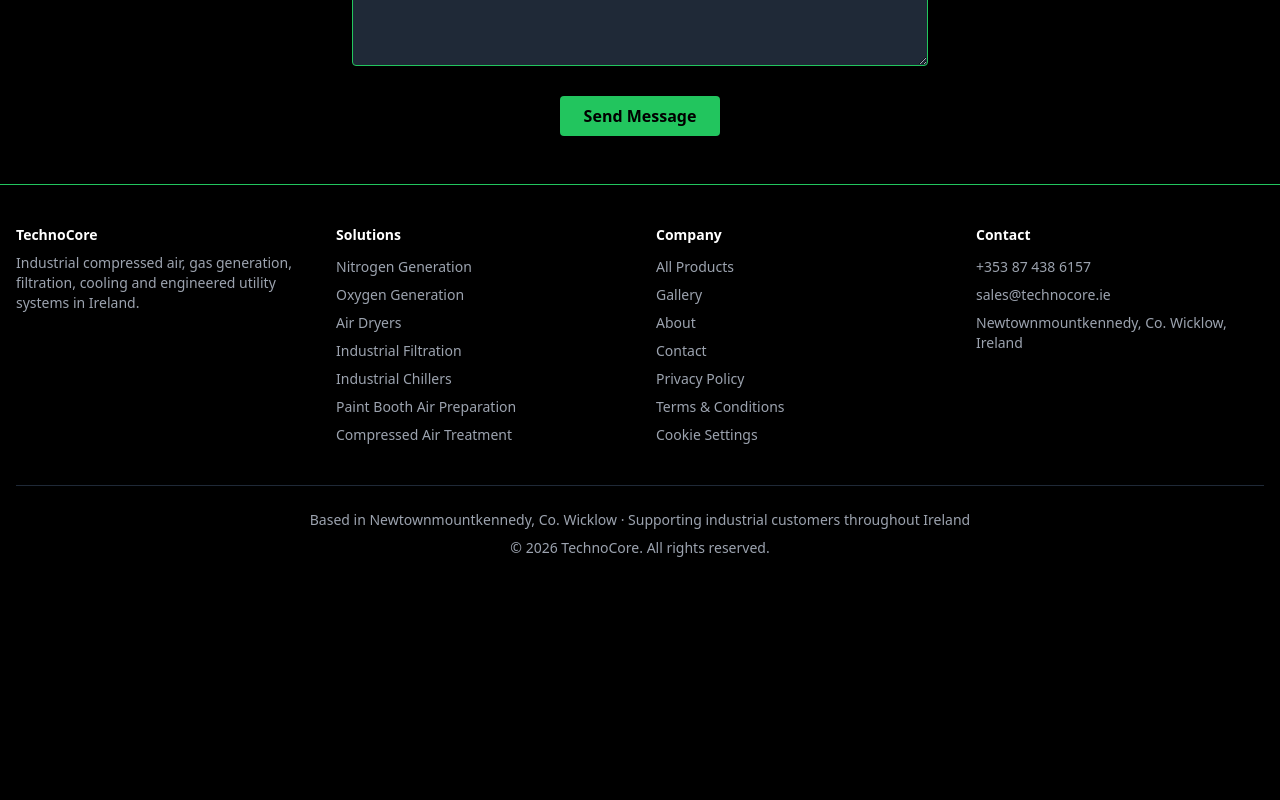
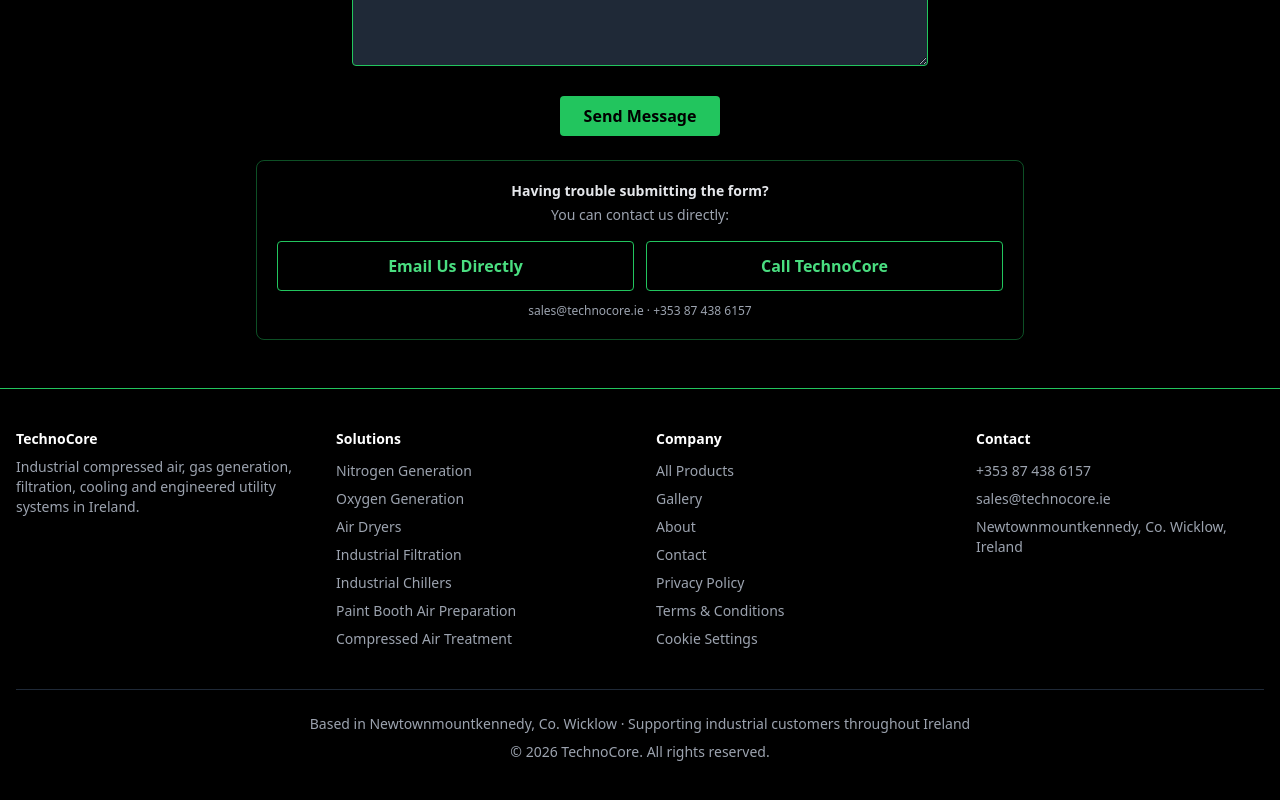
Before and after one commit to Zakkom/technocore-site, a Next.js app: page /contact in a window 1280 px wide. Shown: the part 927-1727 px from the top of the page. Before the commit the page ends 1525 px from the top, so only its background shows below. Built offline with nearby package versions, Linux system fonts and the light colour scheme.

Commit message:
Add backup contact options to contact page

```diff
--- a/pages/contact.js
+++ b/pages/contact.js
@@ -201,6 +201,37 @@ export default function Contact() {
               </button>
             </div>
           </form>
+
+           {/* Backup contact methods */}
+          <div className="mt-6 border border-green-500/40 rounded-lg p-5 text-center">
+          <p className="text-gray-200 text-sm font-semibold">
+         Having trouble submitting the form?
+        </p>
+         <p className="text-gray-400 text-sm mt-1">
+        You can contact us directly:
+         </p>
+
+           <div className="grid grid-cols-1 sm:grid-cols-2 gap-3 mt-4">
+             <a
+           href="mailto:sales@technocore.ie?subject=TechnoCore%20Quotation%20Enquiry"
+           className="inline-flex items-center justify-center rounded border border-green-500 px-4 py-3 text-green-400 font-semibold hover:bg-green-500 hover:text-black transition"
+    >
+        Email Us Directly
+       </a>
+
+       <a
+      href="tel:+353874386157"
+      className="inline-flex items-center justify-center rounded border border-green-500 px-4 py-3 text-green-400 font-semibold hover:bg-green-500 hover:text-black transition"
+    >
+      Call TechnoCore
+    </a>
+  </div>
+
+  <p className="text-gray-400 text-xs mt-3">
+    sales@technocore.ie · +353 87 438 6157
+  </p>
+</div>
+
         </div>
       </section>
     </SiteLayout>
```
